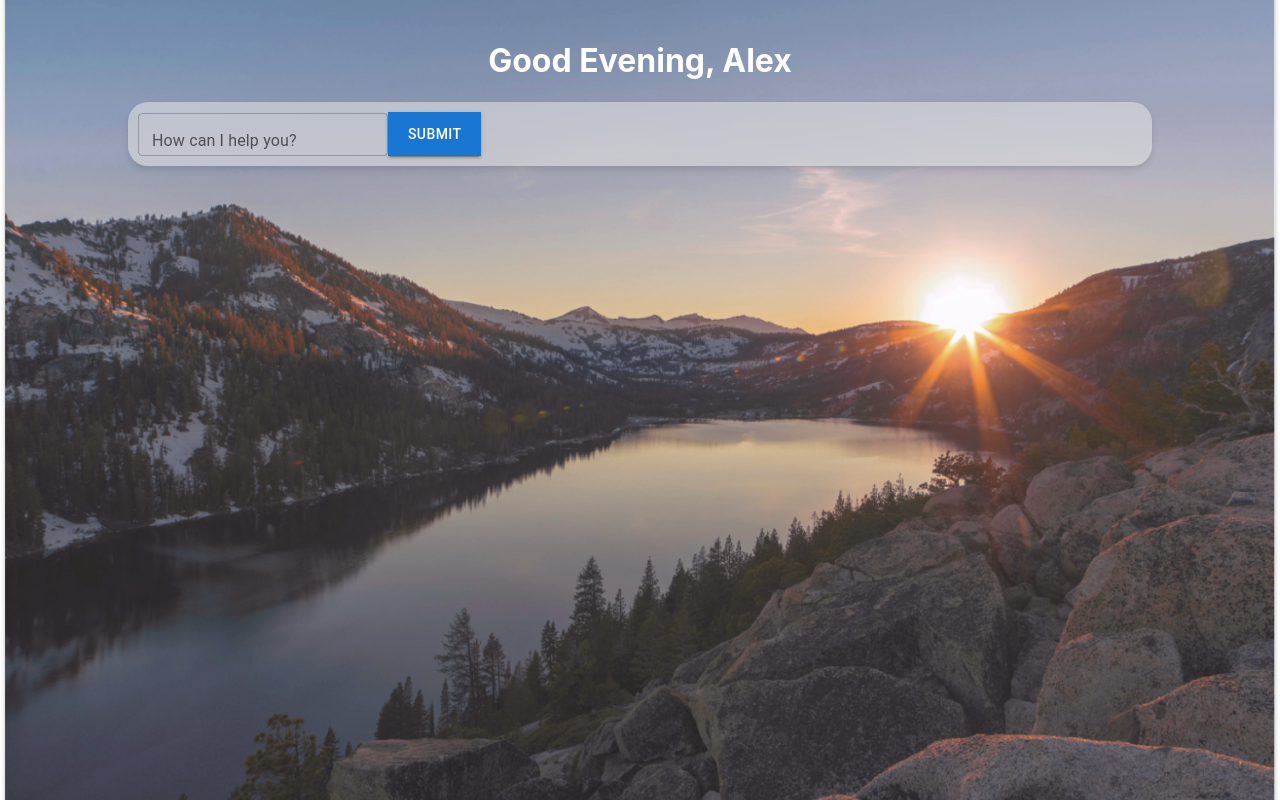
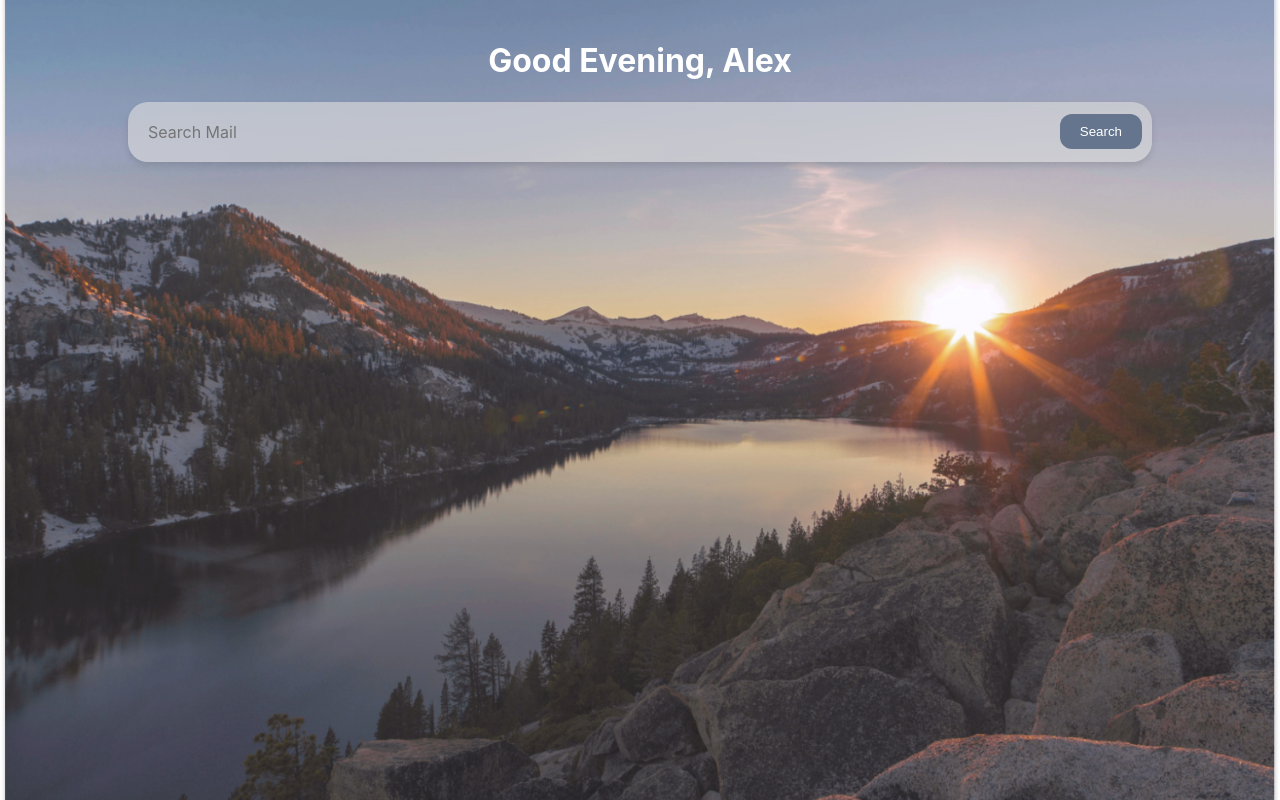
Before and after one commit to sfkunal/EmailSearch, a React (Create React App) app in the folder frontend/: page / in a window 1280 px wide. Built offline with nearby package versions, Linux system fonts and the light colour scheme.

Commit message:
Sexy search bar

```diff
--- a/frontend/src/MainPage.js
+++ b/frontend/src/MainPage.js
@@ -21,27 +21,41 @@ const SearchBar = ({ searchResults, setSearchResults }) => {
 
     // const data = result?.metadatas;
     console.log("received data: ", result);
-    // setSearchResults(data);
   };
 
   const handleChange = (e) => {
     setSearchQuery(e.target.value);
   };
 
+  const handleSubmit = (e) => {
+    e.preventDefault();
+    handleClick(e);
+  };
+
   return (
-    <div className="SearchBar">
-      <TextField
-          id="search-bar"
+    <form className="SearchBar" onSubmit={handleSubmit}>
+      <input
+        type="text"
           value={searchQuery}
           onChange={handleChange}
-          label="How can I help you?"
-          variant="outlined"
           placeholder="Search Mail"
+          onKeyDown={(e) => {
+            if (e.key === 'Enter') {
+              handleSubmit(e);
+            }
+          }}
       />
-      <Button variant="contained" color="primary" onClick={handleClick}>
-        Submit
-      </Button>
-    </div>
+      <button type="submit" style={{
+        backgroundColor: "#64758d",
+        color: "white",
+        border: "none",
+        padding: "10px 20px",
+        borderRadius: "12px",
+        cursor: "pointer",
+      }}>
+        Search
+      </button>
+    </form>
   );
 };
 
--- a/frontend/src/layout.css
+++ b/frontend/src/layout.css
@@ -48,6 +48,9 @@ html, body {
     font-family: inherit;
     font-size: inherit;
     margin-right: 10px;
+    background-color: transparent;
+    outline: none;
+    box-shadow: 0 0 0 0;
   }
 
   .SearchBar button {
@@ -55,7 +58,7 @@ html, body {
     color: white;
     border: none;
     padding: 10px 20px;
-    border-radius: 0px;
+    border-radius: 12px;
     cursor: pointer;
   }
 
```
